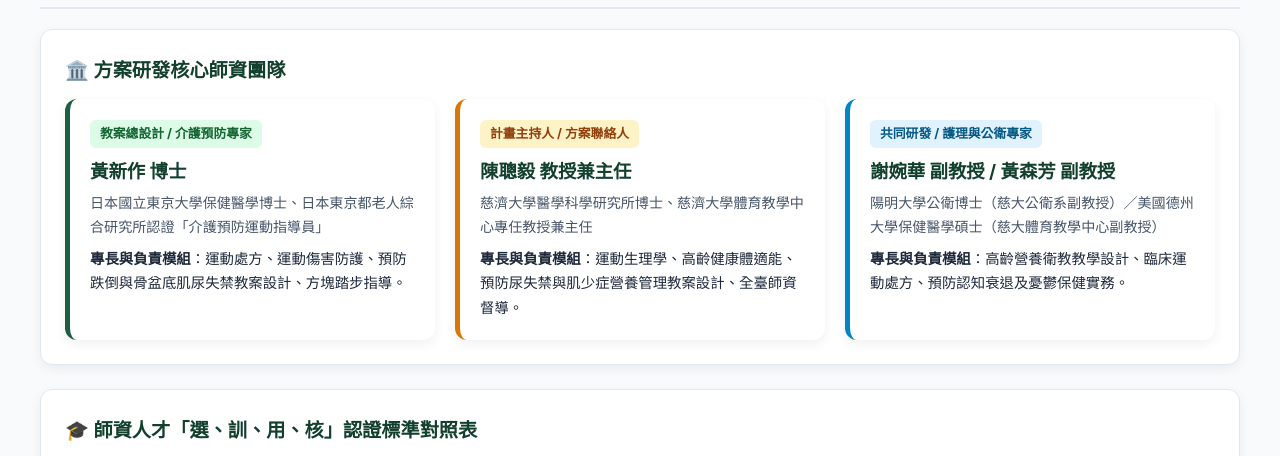
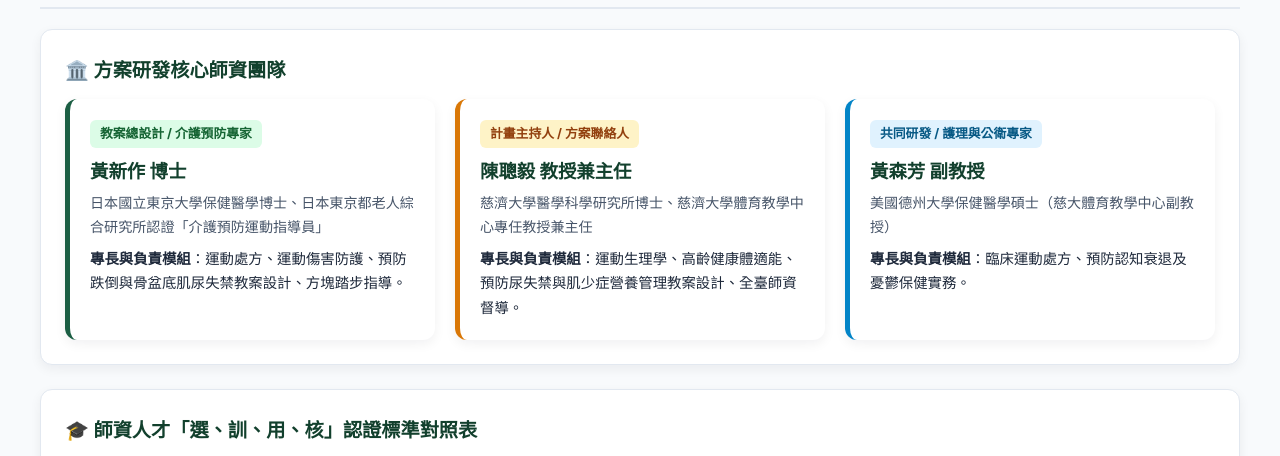
Before and after one commit to hlja36/Adaptive-Sports-Dev, a plain HTML site: page instructors.html in a window 1280 px wide. Shown: the part 309-765 px from the top of the page. Drawn offline with Linux system fonts and the light colour scheme.

Commit message:
Update instructors.html

```diff
--- a/instructors.html
+++ b/instructors.html
@@ -64,9 +64,9 @@
     </div>
     <div class="kpi-card blue" style="margin-bottom:0;">
       <span class="badge badge-blue">共同研發 / 護理與公衛專家</span>
-      <h4 style="margin:8px 0 4px;font-size:1.15rem;color:var(--primary-dark);">謝婉華 副教授 / 黃森芳 副教授</h4>
-      <p style="font-size:0.88rem;color:var(--text-muted);margin-bottom:8px;">陽明大學公衛博士（慈大公衛系副教授）／美國德州大學保健醫學碩士（慈大體育教學中心副教授）</p>
-      <p style="font-size:0.9rem;"><strong>專長與負責模組</strong>：高齡營養衛教教學設計、臨床運動處方、預防認知衰退及憂鬱保健實務。</p>
+      <h4 style="margin:8px 0 4px;font-size:1.15rem;color:var(--primary-dark);">黃森芳 副教授</h4>
+      <p style="font-size:0.88rem;color:var(--text-muted);margin-bottom:8px;">美國德州大學保健醫學碩士（慈大體育教學中心副教授）</p>
+      <p style="font-size:0.9rem;"><strong>專長與負責模組</strong>：臨床運動處方、預防認知衰退及憂鬱保健實務。</p>
     </div>
   </div>
 </div>
```
